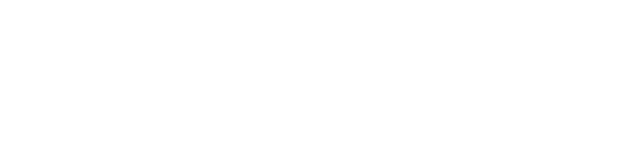
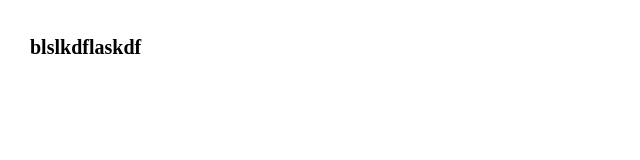
Before and after one commit to gregsypek/portfolio, a website: page index.html in a window 1280 px wide. Shown: the whole page, without its empty margins (0-640 px from the left). Drawn offline with Linux system fonts and the light colour scheme.

Commit message:
create basic structure of sass

```diff
--- a/index.html
+++ b/index.html
@@ -5,6 +5,9 @@
 		<meta http-equiv="X-UA-Compatible" content="IE=edge" />
 		<meta name="viewport" content="width=device-width, initial-scale=1.0" />
 		<title>Portfolio</title>
+		<link rel="stylesheet" href="sass/main.css" />
 	</head>
-	<body></body>
+	<body>
+  <h1>blslkdflaskdf</h1>
+  </body>
 </html>
--- /dev/null
+++ b/sass/base/_base.scss
@@ -0,0 +1,15 @@
+*,
+*::after,
+*::before {
+	margin: 0;
+	padding: 0;
+	box-sizing: inherit;
+}
+
+html {
+	font-size: 62.5%;
+}
+
+body {
+	box-sizing: border-box;
+}
--- /dev/null
+++ b/sass/base/_typography.scss
@@ -0,0 +1,6 @@
+body {
+	font-weight: 400;
+	// font-size: 16px;
+	line-height: 1.7;
+	padding: 3rem;
+}
--- /dev/null
+++ b/sass/main.scss
@@ -0,0 +1,2 @@
+@import "base/base";
+@import "base/typography";
```
Also changed, not shown: package.json (added, +23 -0 lines), sass/main.css (added), 2 other files.
